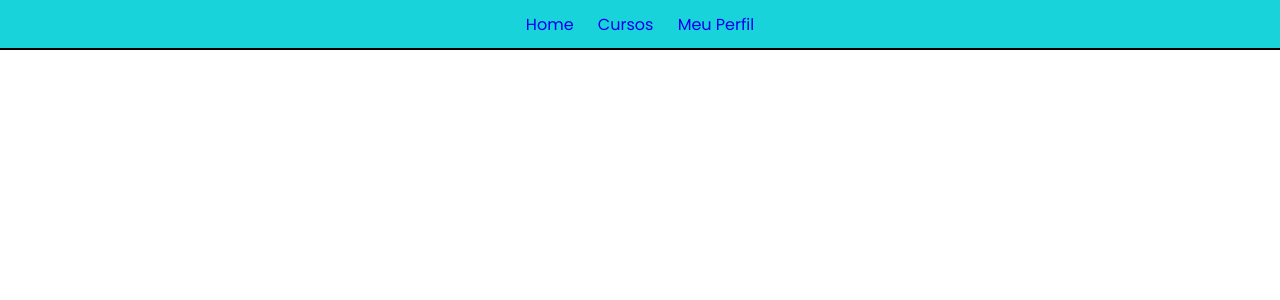
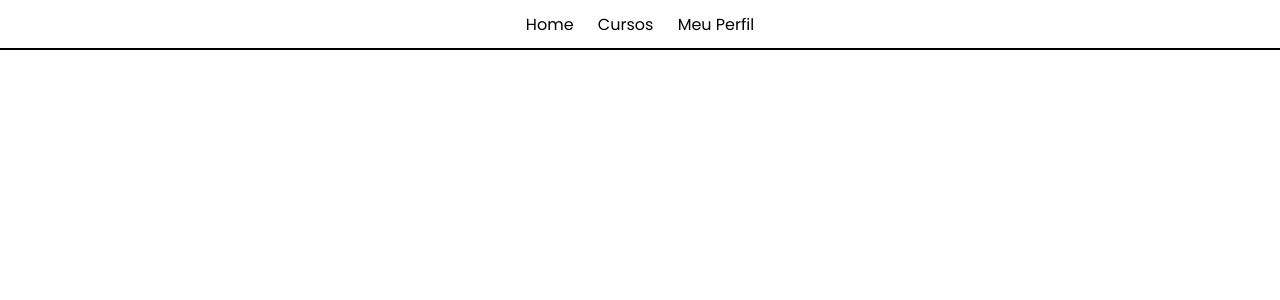
Before and after one commit to brunowilian/Projeto-integrador-Libras, a PHP site: page /assets/html/home.html in a window 1280 px wide. Shown: the top 300 px of the page. Run offline with PHP 8.4, Linux system fonts and the light colour scheme.

Commit message:
rafactored style header

```diff
--- a/assets/css/style.css
+++ b/assets/css/style.css
@@ -27,7 +27,6 @@
   }
 
 header{
-    background-color: var(--green-light);
     display: flex;
     justify-content: center;
     align-items: center ;
@@ -97,6 +96,7 @@ main {
 
 .nav-header nav a {
     margin: 0 10px 0 10px;
+    color: #000;
 }
 
 
```
